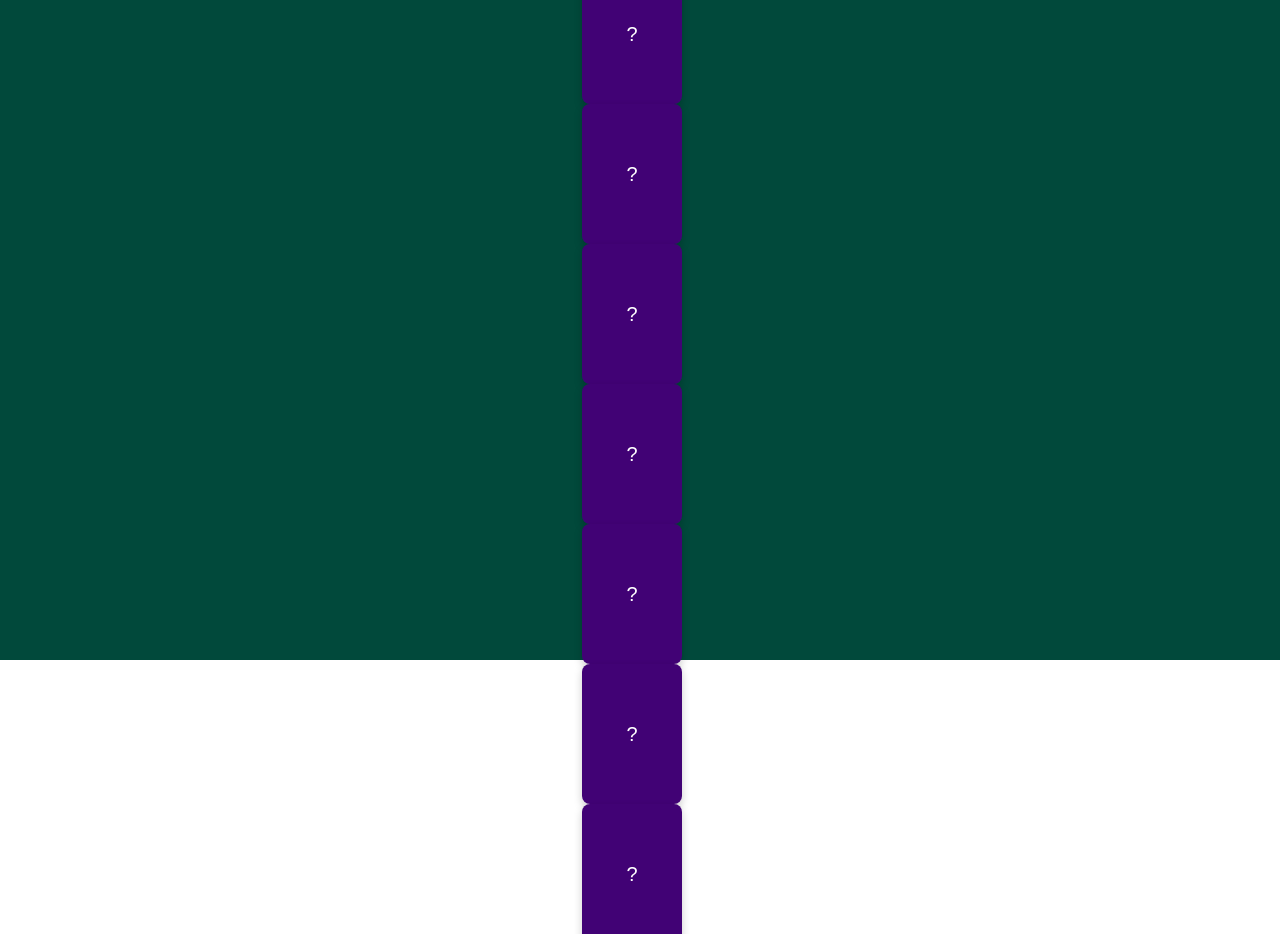
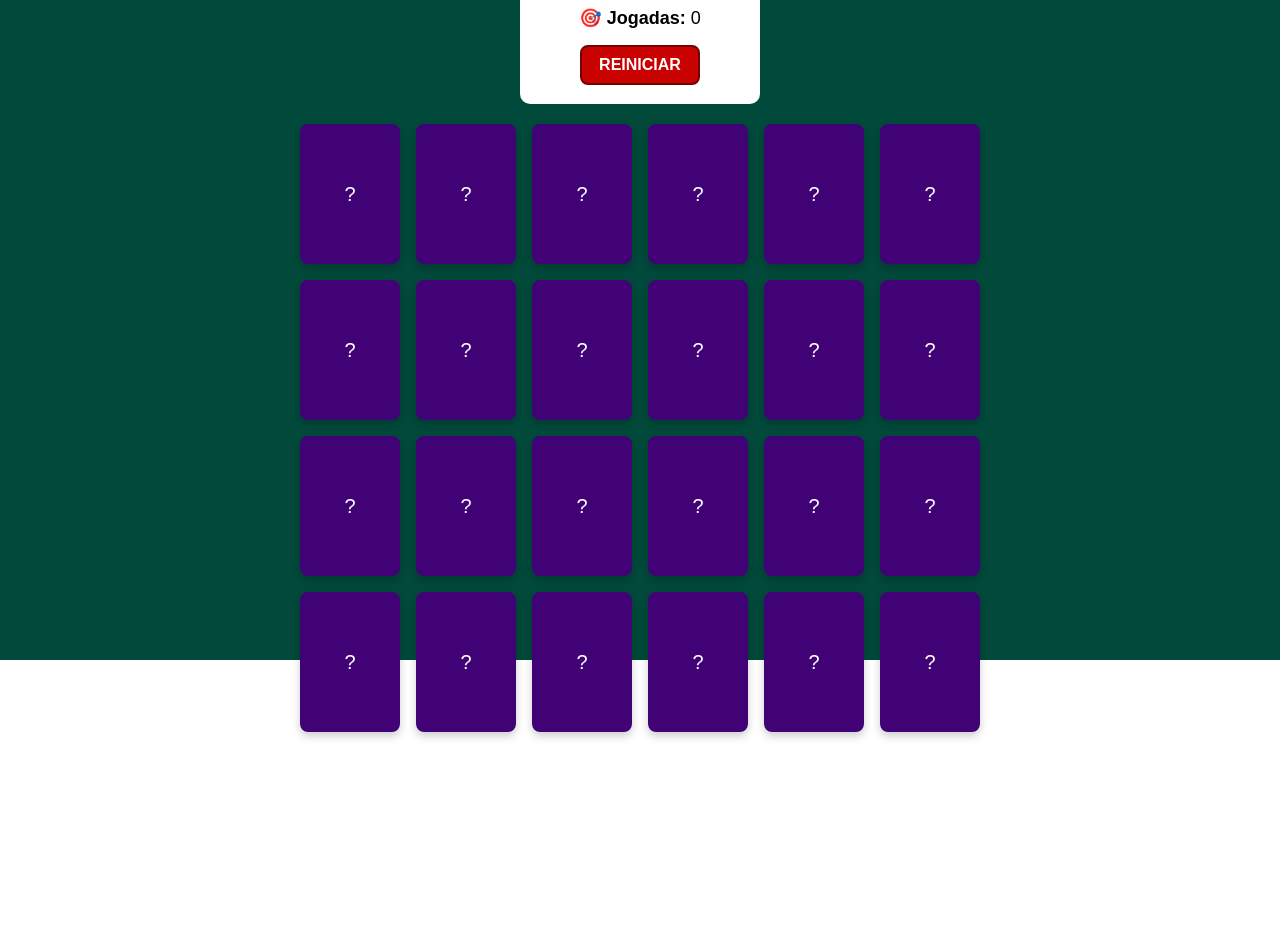
Before and after one commit to romulorosafullstack/2025-smartts-react-ts-desafio, a React (Vite) app: page / in a window 1280 px wide. Shown: the part 140-1074 px from the top of the page. After the commit the page ends 892 px from the top, so only its background shows below. Built offline with nearby package versions, Linux system fonts and the light colour scheme.

Commit message:
jogadas e botao reiniciar correcao de funcionamento

```diff
--- a/src/components/Board/index.tsx
+++ b/src/components/Board/index.tsx
@@ -3,153 +3,147 @@ import type { Card as CardType } from '../../types/types';
 import Card from '../Card';
 import './index.css';
 
-// 2) Crio uma função para embaralhar o array de strings (content)
+// Função para embaralhar o array
 const shuffle = (array: string[]) => {
-  let currentIndex = array.length, randomIndex;
+  let currentIndex = array.length,
+    randomIndex;
   while (currentIndex !== 0) {
     randomIndex = Math.floor(Math.random() * currentIndex);
     currentIndex--;
-    [array[currentIndex], array[randomIndex]] =
-    [array[randomIndex], array[currentIndex]];
+    [array[currentIndex], array[randomIndex]] = [
+      array[randomIndex],
+      array[currentIndex],
+    ];
   }
   return array;
 };
 
-
-// 1) Crio o component Board que renderiza as cartas
 const Board: React.FC = () => {
-  // 2) Crio o state para controlar as cartas
   const [cards, setCards] = useState<CardType[]>([]);
-  // 5) Crio novos states para controlar as cartas viradas e suas correspondentes
-  // State pras Cartas viradas
   const [flippedCards, setFlippedCards] = useState<number[]>([]);
-  // State pra pares encontrados
   const [matchedCards, setMatchedCards] = useState<number[]>([]);
-  // State pra travar viradas
-  const [canFlip, setCanFlip] = useState<boolean>(true);
-  // State para o timer
+  const [canFlip, setCanFlip] = useState(true);
   const [time, setTime] = useState(0);
-  // State para controlar o jogo
   const [gameActive, setGameActive] = useState(false);
-  // State para controlar numero de movimentos
   const [moves, setMoves] = useState(0);
 
+  // Inicializa o tabuleiro
+  const initializeCards = () => {
+    const cardContents = ['😁', '😍', '😎', '😀', '🤩', '😜', '🤤', '🤑', '🤡', '🤖', '👽', '👿'];
+    const doubled = [...cardContents, ...cardContents];
+    const shuffled = shuffle(doubled);
 
-  // Crio o useEffect para iniciar o jogo
-  useEffect(() => {
-    if (gameActive) {
-      const timerInterval = setInterval(() => setTime(prevTime => prevTime + 1), 1000);
-      return () => clearInterval(timerInterval);
-    }
-  }, [gameActive]); // 7) O useEffect é chamado só quando o state gameActive é alterado
-
-
-
-  // 3) Crio o useEffect para inicializar as cartas
-  useEffect(() => {
-    // Conteúdo das cartas
-    const cardContents = ['😁', '😍', '😎', '😀', '🤩', '😜', '🤤', '🤑', '🤡', '🤖', '👽', '👿'];
-    // Duplico o conteúdo das cartas para formar um array de duas cartas por índice
-    const doubledCards = [...cardContents, ...cardContents];
-
-    // Embaralho as cartas e crio um array com duas cartas por índice
-    // Adiciona um id à cada carta e altera o estado do state em setCards(initialCards)
-    // O estado é atualizado automaticamente quando o array de cartas é alterado
-    // O useEffect é chamado apenas quando o state é alterado
-    const initialCards: CardType[] = shuffle(doubledCards).map((content, index) => ({
+    const initialCards: CardType[] = shuffled.map((content, index) => ({
       id: index,
       content,
       isFlipped: false,
-      isMatched: false
+      isMatched: false,
     }));
 
-    // Atualizo o estado de cards
     setCards(initialCards);
-  }, []); // 4) O useEffect é chamado só quando o componente é montado ou desmontado, não quando os seus filhos são montados ou desmontados
+  };
 
-  // Verifico os pares quando duas cartas são viradas
+  // Montagem inicial
   useEffect(() => {
-    // Se cardas viradas igual a 2
+    initializeCards();
+  }, []);
+
+  // Timer
+  useEffect(() => {
+    if (gameActive) {
+      const timer = setInterval(() => setTime((prev) => prev + 1), 1000);
+      return () => clearInterval(timer);
+    }
+  }, [gameActive]);
+
+  // Lógica de comparação
+  useEffect(() => {
     if (flippedCards.length === 2) {
-      setCanFlip(false); // Impedir de virar se não forem igiais a 2
+      setCanFlip(false);
+      const [firstId, secondId] = flippedCards;
+      const firstCard = cards.find((c) => c.id === firstId);
+      const secondCard = cards.find((c) => c.id === secondId);
 
-      const [firstCardId, secondCardId] = flippedCards;
-      const firstCard = cards.find(card => card.id === firstCardId);
-      const secondCard = cards.find(card => card.id === secondCardId);
-
-      // Se as cartas forem iguais, adicionar os ids à matchedCards e limpar o array
-      if (firstCard?.content === secondCard?.content) {
-        setMatchedCards(prev => [...prev, firstCardId, secondCardId]);
-        setFlippedCards([]); // Limpar o array
-        setTimeout(() => setCanFlip(true), 500); // Liberar viradas após um tempo
-      } else {
-        // Se não for um par, virar de volta
-        setTimeout(() => {
-          setCards(prevCards =>
-            prevCards.map(card =>
-              flippedCards.includes(card.id) ? { ...card, isFlipped: false } : card
+      if (firstCard && secondCard) {
+        if (firstCard.content === secondCard.content) {
+          // ✅ Match encontrado: mantém abertos
+          setCards((prev) =>
+            prev.map((card) =>
+              card.id === firstId || card.id === secondId
+                ? { ...card, isMatched: true, isFlipped: true }
+                : card
             )
           );
+          setMatchedCards((prev) => [...prev, firstId, secondId]);
           setFlippedCards([]);
-          setCanFlip(true);
-        }, 1000); // Virar as cartas de volta após 1 segundo
+          setTimeout(() => setCanFlip(true), 500);
+        } else {
+          setTimeout(() => {
+            setCards((prev) =>
+              prev.map((card) =>
+                flippedCards.includes(card.id)
+                  ? { ...card, isFlipped: false }
+                  : card
+              )
+            );
+            setFlippedCards([]);
+            setCanFlip(true);
+          }, 1000);
+        }
+        setMoves((m) => m + 1);
       }
     }
   }, [flippedCards, cards]);
 
-  // Manipulo o clique na carta
   const handleClickCard = (id: number) => {
-    // inicia o timer no primeiro clique
     if (!gameActive) setGameActive(true);
+    if (!canFlip || flippedCards.includes(id) || matchedCards.includes(id)) return;
 
-  // Apenas viro se puder clicar, a carta não estiver virada ou já tiver sido combinada
-    if (!canFlip || flippedCards.includes(id) || matchedCards.includes(id)) {
-      return;
-    }
-
-    // Viro a carta
-    const updatedCards = cards.map(card =>
-      card.id === id ? { ...card, isFlipped: true } : card
+    setCards((prev) =>
+      prev.map((card) =>
+        card.id === id ? { ...card, isFlipped: true } : card
+      )
     );
-    setCards(updatedCards);
-    setFlippedCards(prev => [...prev, id]);
+    setFlippedCards((prev) => [...prev, id]);
   };
 
-  // Reseta o jogo
   const resetGame = () => {
-    setCards([]);
     setFlippedCards([]);
     setMatchedCards([]);
+    setMoves(0);
+    setTime(0);
+    setGameActive(false);
     setCanFlip(true);
-    setGameActive(false);
-    setTime(0);
-    setMoves(0);
+    initializeCards();
   };
 
-  // Formatar tempo mm:ss
   const formatTime = (seconds: number) => {
     const m = Math.floor(seconds / 60)
       .toString()
-      .padStart(2, "0");
-    const s = (seconds % 60).toString().padStart(2, "0");
+      .padStart(2, '0');
+    const s = (seconds % 60).toString().padStart(2, '0');
     return `${m}:${s}`;
   };
 
   return (
-    <div className="board">
-      <div className="stats">
-        <span>🕒 Tempo: {formatTime(time)}</span>
-        <span>🎯 Jogadas: {moves}</span>
-        <button onClick={resetGame}>Reiniciar</button>
+    <div className="board__wrapper">
+      <div className="board__status">
+        <p className="board__timer">
+          🕒 Tempo: <span>{formatTime(time)}</span>
+        </p>
+        <p className="board__moves">
+          🎯 Jogadas: <span>{moves}</span>
+        </p>
+        <button className="board__reset" onClick={resetGame}>
+          Reiniciar
+        </button>
       </div>
-      {/* 5) Utilizo um map para renderizar as cartas do state cards} */}
-      {cards.map(card => (
-        <Card
-          key={card.id}
-          card={card}
-          handleClick={handleClickCard}
-        />
-      ))}
+
+      <div className="board__cards">
+        {cards.map((card) => (
+          <Card key={card.id} card={card} handleClick={handleClickCard} />
+        ))}
+      </div>
     </div>
   );
 };
```
